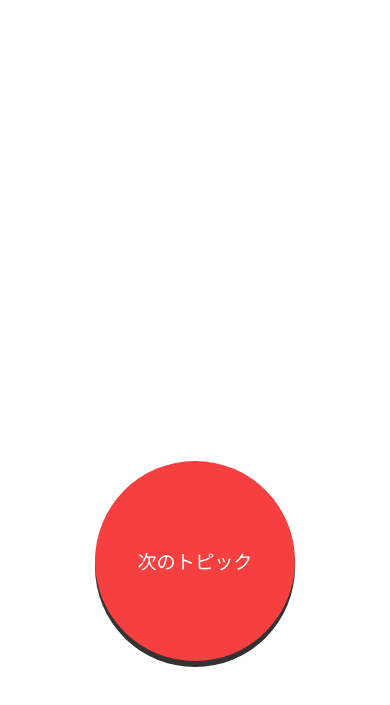
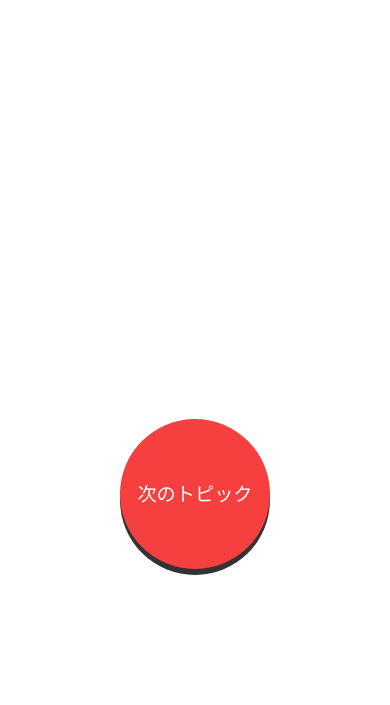
Before and after one commit to YQh9Mh3181jzEJ5/chatpicker, a plain HTML site: page index.html in a window 390 px wide. Shown: the part 121-826 px from the top of the page. Drawn offline with Linux system fonts and the light colour scheme; some packages are replaced by stand-ins of ours.

Commit message:
design 修正

```diff
--- a/styles.css
+++ b/styles.css
@@ -78,7 +78,7 @@ main {
   }
   main {
     width: 100%;
-    height: 55%;
+    height: 50%;
     padding: 1rem;
   }
 }
@@ -94,8 +94,8 @@ main {
   transition: all 0.3s;
   border-radius: 50%;
   line-height: 1;
-  width: 200px;
-  height: 200px;
+  width: 150px;
+  height: 150px;
   padding: 0;
   -webkit-box-shadow: 0 10px 0 #333;
   box-shadow: 0 6px 0 #333;
```
